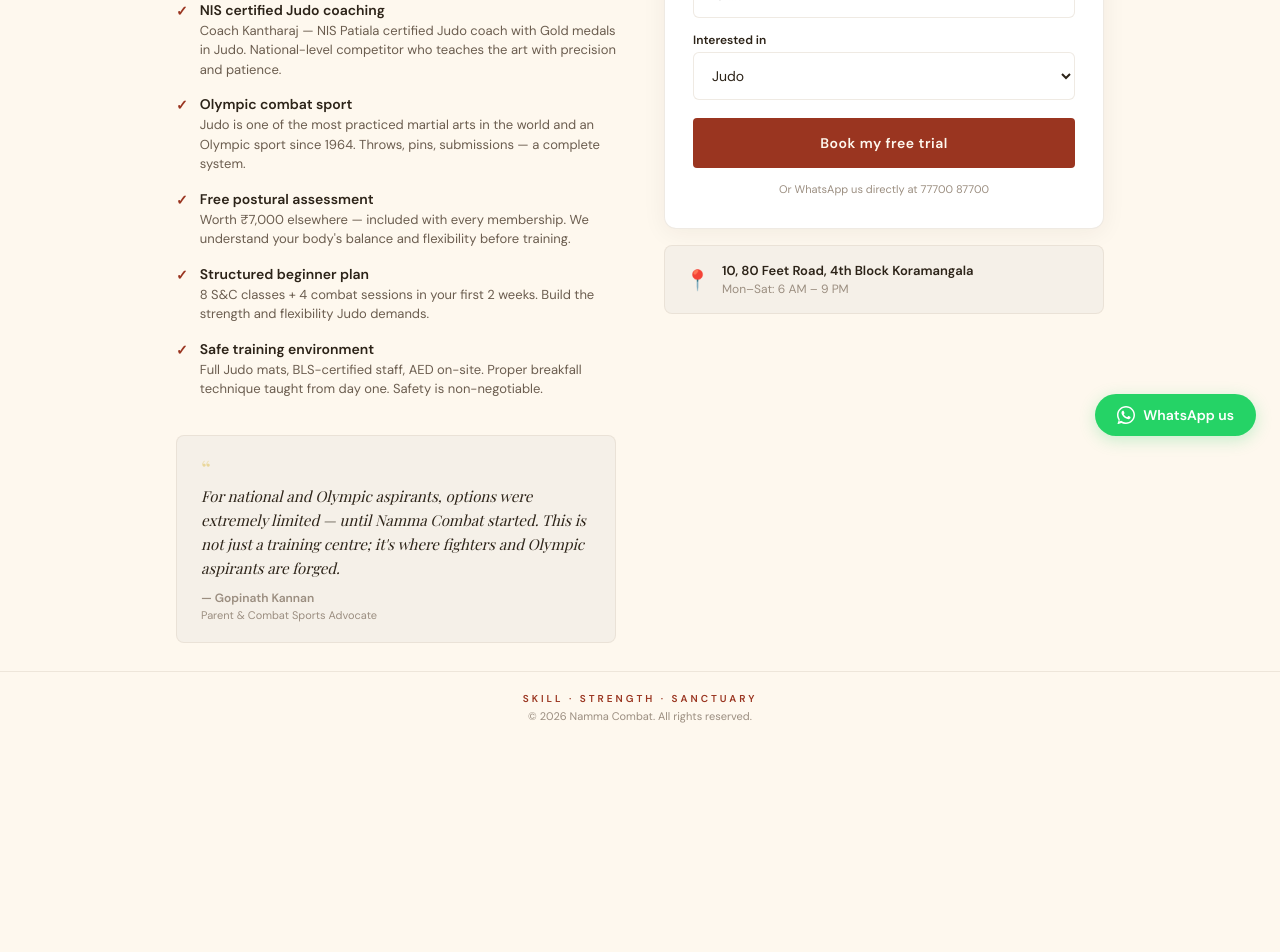
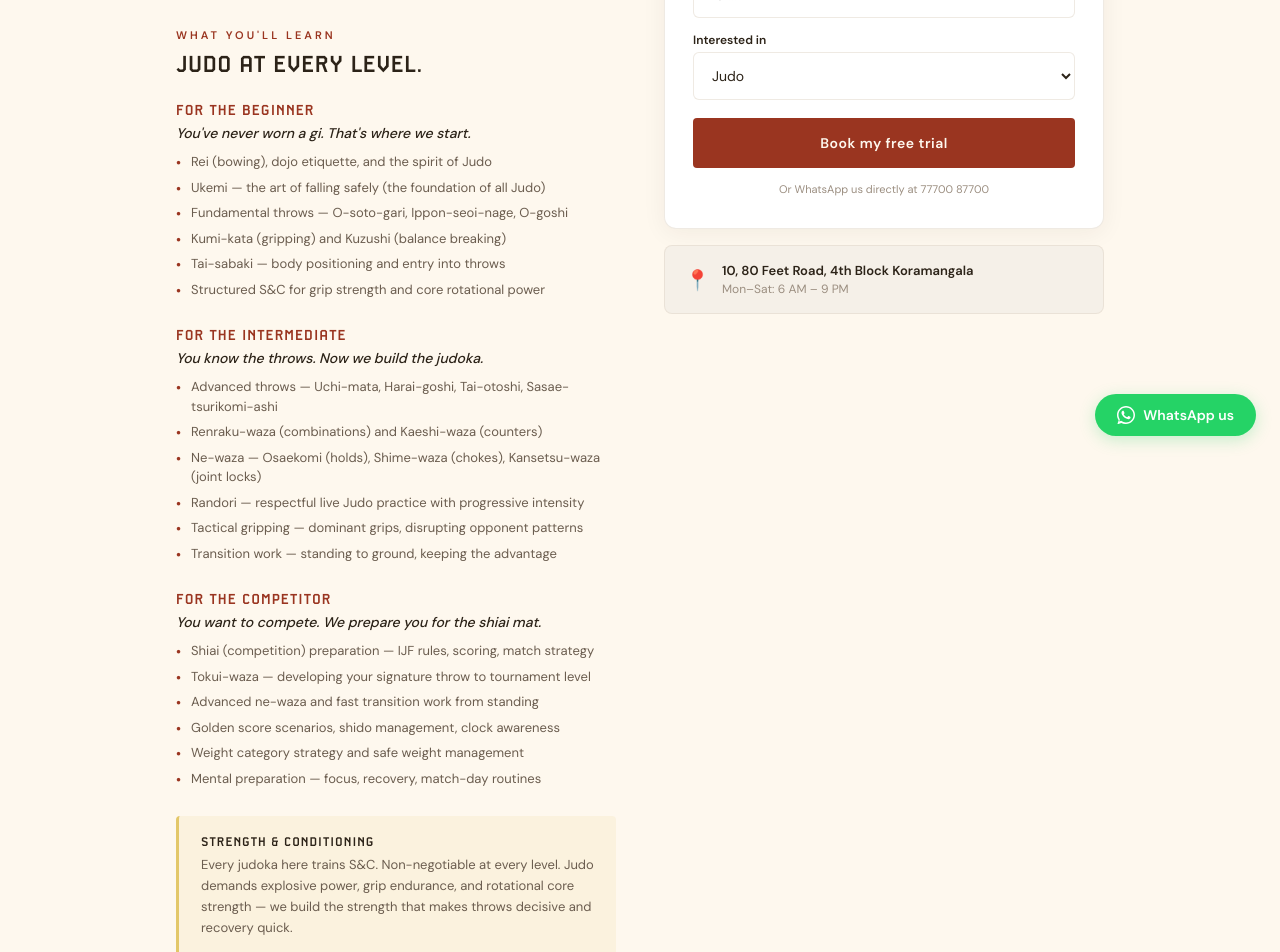
Before and after one commit to vikramravella/namma-combat-site, a Next.js app: page /judo in a window 1280 px wide. Shown: the part 340-1292 px from the top of the page. Before the commit the page ends 1083 px from the top, so only its background shows below. Built offline with nearby package versions, Linux system fonts and the light colour scheme; a web font is replaced by a local one.

Commit message:
Rewrite Judo page from Boxing v2 template: authentic Japanese terminology (Rei, Ukemi, Kuzushi, Kumi-kata, Ne-waza, Randori, Shiai, Tokui-waza), IJF competition prep, Coach Kantharaj attribution

```diff
--- a/src/app/judo/page.js
+++ b/src/app/judo/page.js
@@ -32,12 +32,43 @@ function InlineForm() {
 export default function JudoLanding() {
   const [v, setV] = useState(false);
   useEffect(() => { setV(true); }, []);
-  const points = [
-    ['NIS certified Judo coaching', "Coach Kantharaj — NIS Patiala certified Judo coach with Gold medals in Judo. National-level competitor who teaches the art with precision and patience."],
-    ['Olympic combat sport', "Judo is one of the most practiced martial arts in the world and an Olympic sport since 1964. Throws, pins, submissions — a complete system."],
-    ['Free postural assessment', "Worth ₹7,000 elsewhere — included with every membership. We understand your body\'s balance and flexibility before training."],
-    ['Structured beginner plan', "8 S&C classes + 4 combat sessions in your first 2 weeks. Build the strength and flexibility Judo demands."],
-    ['Safe training environment', "Full Judo mats, BLS-certified staff, AED on-site. Proper breakfall technique taught from day one. Safety is non-negotiable."],
+  const levels = [
+    {
+      label: 'For the Beginner',
+      intro: "You've never worn a gi. That's where we start.",
+      items: [
+        'Rei (bowing), dojo etiquette, and the spirit of Judo',
+        'Ukemi — the art of falling safely (the foundation of all Judo)',
+        'Fundamental throws — O-soto-gari, Ippon-seoi-nage, O-goshi',
+        'Kumi-kata (gripping) and Kuzushi (balance breaking)',
+        'Tai-sabaki — body positioning and entry into throws',
+        'Structured S&C for grip strength and core rotational power',
+      ],
+    },
+    {
+      label: 'For the Intermediate',
+      intro: 'You know the throws. Now we build the judoka.',
+      items: [
+        'Advanced throws — Uchi-mata, Harai-goshi, Tai-otoshi, Sasae-tsurikomi-ashi',
+        'Renraku-waza (combinations) and Kaeshi-waza (counters)',
+        'Ne-waza — Osaekomi (holds), Shime-waza (chokes), Kansetsu-waza (joint locks)',
+        'Randori — respectful live Judo practice with progressive intensity',
+        'Tactical gripping — dominant grips, disrupting opponent patterns',
+        'Transition work — standing to ground, keeping the advantage',
+      ],
+    },
+    {
+      label: 'For the Competitor',
+      intro: 'You want to compete. We prepare you for the shiai mat.',
+      items: [
+        'Shiai (competition) preparation — IJF rules, scoring, match strategy',
+        'Tokui-waza — developing your signature throw to tournament level',
+        'Advanced ne-waza and fast transition work from standing',
+        'Golden score scenarios, shido management, clock awareness',
+        'Weight category strategy and safe weight management',
+        'Mental preparation — focus, recovery, match-day routines',
+      ],
+    },
   ];
   return (
     <><style jsx global>{`@import url('https://fonts.googleapis.com/css2?family=Archivo+Black&family=DM+Sans:wght@400;500;600;700&family=Playfair+Display:ital@0;1&display=swap');@font-face{font-family:'Materia Pro';src:url('/fonts/MateriaPro-Bold.otf') format('opentype');font-weight:700;font-style:normal;font-display:swap;}*,*::before,*::after{box-sizing:border-box;margin:0;padding:0;}html{scroll-behavior:smooth;}body{background:${T.cream};color:${T.text};-webkit-font-smoothing:antialiased;}`}</style>
@@ -47,16 +78,37 @@ export default function JudoLanding() {
         <div className="nc-landing-grid" style={{ display: 'grid', gridTemplateColumns: 'repeat(auto-fit, minmax(320px, 1fr))', gap: 48, alignItems: 'start' }}>
           <div>
             <p style={{ fontFamily: T.fontBody, fontSize: 11, letterSpacing: 3, color: T.rust, textTransform: 'uppercase', fontWeight: 600, margin: '0 0 12px' }}>Judo classes in Bangalore</p>
-            <h1 style={{ fontFamily: T.fontDisplay, fontSize: 'clamp(28px, 5vw, 42px)', fontWeight: 900, color: T.text, lineHeight: 1.1, textTransform: 'uppercase', letterSpacing: 1, margin: '0 0 20px' }}>The gentle art<br/>of throwing.</h1>
-            <p style={{ fontFamily: T.fontBody, fontSize: 16, color: T.textLight, lineHeight: 1.7, margin: '0 0 32px', maxWidth: 480 }}>Olympic sport. Self-defence system. Complete martial art. Learn Judo from an NIS certified coach with national-level competition experience and gold medals.</p>
-            <div style={{ display: 'flex', flexDirection: 'column', gap: 16, marginBottom: 36 }}>
-              {points.map(([title, desc], i) => (<div key={i} style={{ display: 'flex', gap: 12, alignItems: 'flex-start', opacity: v?1:0, transform: v?'translateY(0)':'translateY(10px)', transition: `all 0.5s ease ${0.2+i*0.1}s` }}><span style={{ fontFamily: T.fontBody, fontSize: 14, color: T.rust, fontWeight: 700, marginTop: 1, flexShrink: 0 }}>✓</span><div><p style={{ fontFamily: T.fontBody, fontSize: 14, fontWeight: 600, color: T.text, margin: '0 0 2px' }}>{title}</p><p style={{ fontFamily: T.fontBody, fontSize: 13, color: T.textLight, lineHeight: 1.5, margin: 0 }}>{desc}</p></div></div>))}
+            <h1 style={{ fontFamily: T.fontDisplay, fontSize: 'clamp(28px, 5vw, 42px)', fontWeight: 900, color: T.text, lineHeight: 1.1, textTransform: 'uppercase', letterSpacing: 1, margin: '0 0 20px' }}>The gentle way<br/>to throw hard.</h1>
+            <p style={{ fontFamily: T.fontBody, fontSize: 16, color: T.textLight, lineHeight: 1.7, margin: '0 0 32px', maxWidth: 480 }}>Train under a Gold medalist and NIS Patiala certified Judo coach. An Olympic sport, a complete self-defence system, and a discipline that teaches the body what balance really means.</p>
+            <div style={{ marginBottom: 36 }}>
+              <p style={{ fontFamily: T.fontBody, fontSize: 11, letterSpacing: 3, color: T.rust, textTransform: 'uppercase', fontWeight: 600, margin: '0 0 8px' }}>What you'll learn</p>
+              <h2 style={{ fontFamily: T.fontDisplay, fontSize: 24, fontWeight: 900, color: T.text, margin: '0 0 24px', textTransform: 'uppercase', letterSpacing: 0.5 }}>Judo at every level.</h2>
+              {levels.map((lvl, i) => (
+                <div key={i} style={{ marginBottom: 28, opacity: v?1:0, transform: v?'translateY(0)':'translateY(10px)', transition: `all 0.5s ease ${0.2+i*0.1}s` }}>
+                  <h3 style={{ fontFamily: T.fontDisplay, fontSize: 15, fontWeight: 900, color: T.rust, margin: '0 0 6px', textTransform: 'uppercase', letterSpacing: 1 }}>{lvl.label}</h3>
+                  <p style={{ fontFamily: T.fontBody, fontSize: 14, color: T.text, fontWeight: 500, margin: '0 0 10px', fontStyle: 'italic' }}>{lvl.intro}</p>
+                  {lvl.items.map((item, j) => (
+                    <div key={j} style={{ display: 'flex', gap: 10, alignItems: 'flex-start', marginBottom: 6 }}>
+                      <span style={{ fontFamily: T.fontBody, fontSize: 13, color: T.rust, fontWeight: 700, marginTop: 2, flexShrink: 0 }}>•</span>
+                      <p style={{ fontFamily: T.fontBody, fontSize: 13, color: T.textLight, lineHeight: 1.5, margin: 0 }}>{item}</p>
+                    </div>
+                  ))}
+                </div>
+              ))}
+              <div style={{ marginTop: 24, padding: '18px 22px', background: 'rgba(227,199,104,0.12)', borderLeft: `3px solid ${T.gold}`, borderRadius: 4 }}>
+                <h3 style={{ fontFamily: T.fontDisplay, fontSize: 13, fontWeight: 900, color: T.text, margin: '0 0 6px', textTransform: 'uppercase', letterSpacing: 1 }}>Strength &amp; Conditioning</h3>
+                <p style={{ fontFamily: T.fontBody, fontSize: 13, color: T.textLight, lineHeight: 1.6, margin: 0 }}>Every judoka here trains S&C. Non-negotiable at every level. Judo demands explosive power, grip endurance, and rotational core strength — we build the strength that makes throws decisive and recovery quick.</p>
+              </div>
+              <div style={{ marginTop: 16, padding: '18px 22px', background: T.warm, borderLeft: `3px solid ${T.rust}`, borderRadius: 4 }}>
+                <h3 style={{ fontFamily: T.fontDisplay, fontSize: 13, fontWeight: 900, color: T.text, margin: '0 0 6px', textTransform: 'uppercase', letterSpacing: 1 }}>Who teaches you</h3>
+                <p style={{ fontFamily: T.fontBody, fontSize: 13, color: T.textLight, lineHeight: 1.6, margin: 0 }}><strong style={{ color: T.text }}>Coach Kantharaj Agasa</strong> — NIS Patiala certified Judo coach, Gold medalist in Judo, national-level competitor. Teaches the art with precision, patience, and tradition — the way it's meant to be learned.</p>
+              </div>
             </div>
             <div style={{ padding: '20px 24px', background: T.warm, borderRadius: 8, border: `1px solid ${T.border}` }}>
               <div style={{ fontFamily: T.fontSerif, fontSize: 24, color: T.gold, lineHeight: 1, marginBottom: 4, opacity: 0.6 }}>&ldquo;</div>
-              <p style={{ fontFamily: T.fontSerif, fontSize: 15, color: T.text, lineHeight: 1.6, fontStyle: 'italic', margin: '0 0 10px' }}>For national and Olympic aspirants, options were extremely limited — until Namma Combat started. This is not just a training centre; it&apos;s where fighters and Olympic aspirants are forged.</p>
+              <p style={{ fontFamily: T.fontSerif, fontSize: 15, color: T.text, lineHeight: 1.6, fontStyle: 'italic', margin: '0 0 10px' }}>For national and Olympic aspirants, options were extremely limited — until Namma Combat started. This is not just a training centre; it's where fighters and Olympic aspirants are forged.</p>
               <p style={{ fontFamily: T.fontBody, fontSize: 12, color: T.textMuted, fontWeight: 600, margin: '0 0 2px' }}>— Gopinath Kannan</p>
-              <p style={{ fontFamily: T.fontBody, fontSize: 11, color: T.textMuted, margin: 0 }}>Parent &amp; Combat Sports Advocate</p>
+              <p style={{ fontFamily: T.fontBody, fontSize: 11, color: T.textMuted, margin: 0 }}>Parent & Combat Sports Advocate</p>
             </div>
           </div>
           <div style={{ position: 'sticky', top: 24, opacity: v?1:0, transform: v?'translateY(0)':'translateY(20px)', transition: 'all 0.6s ease 0.3s' }}>
```
